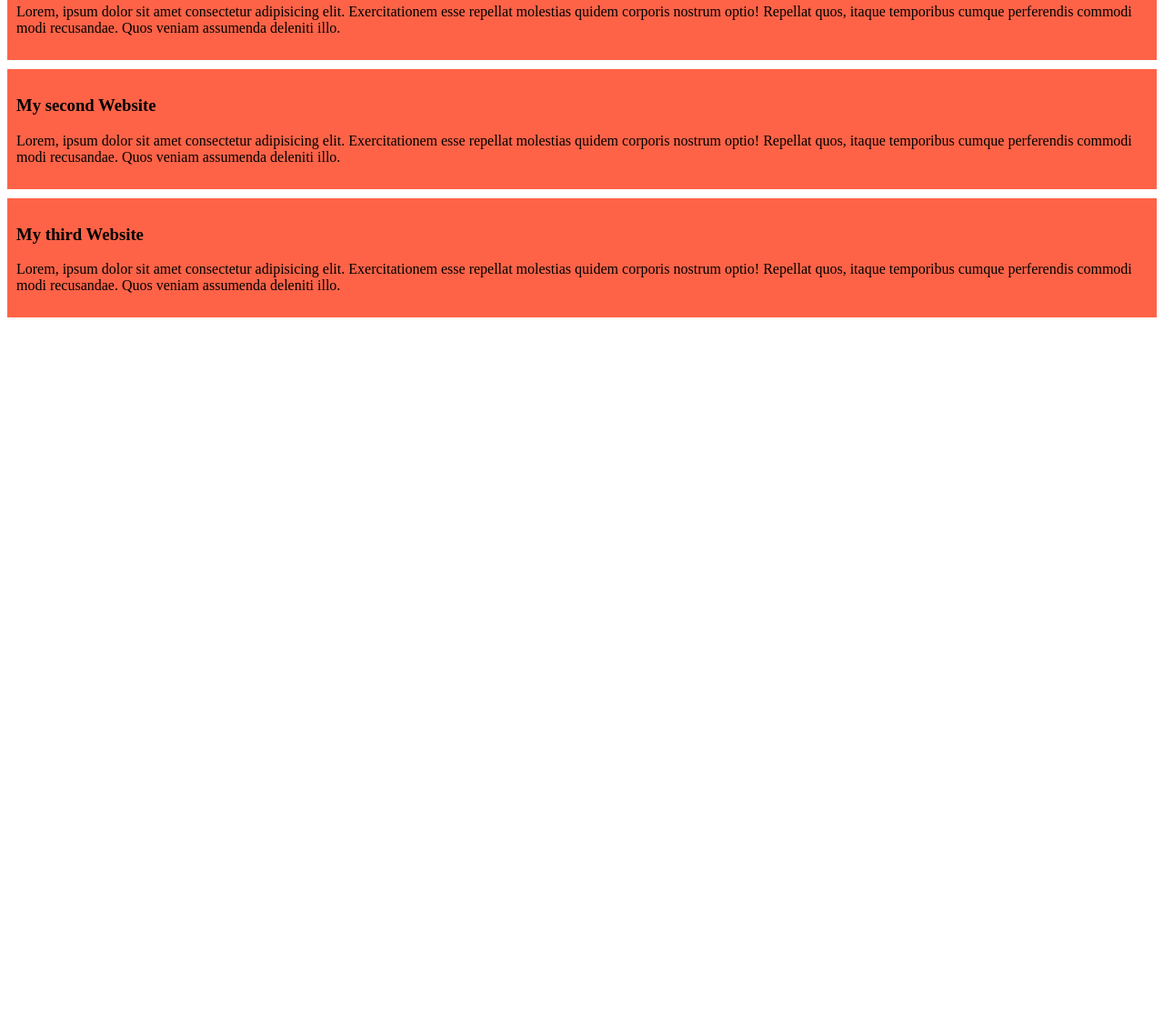
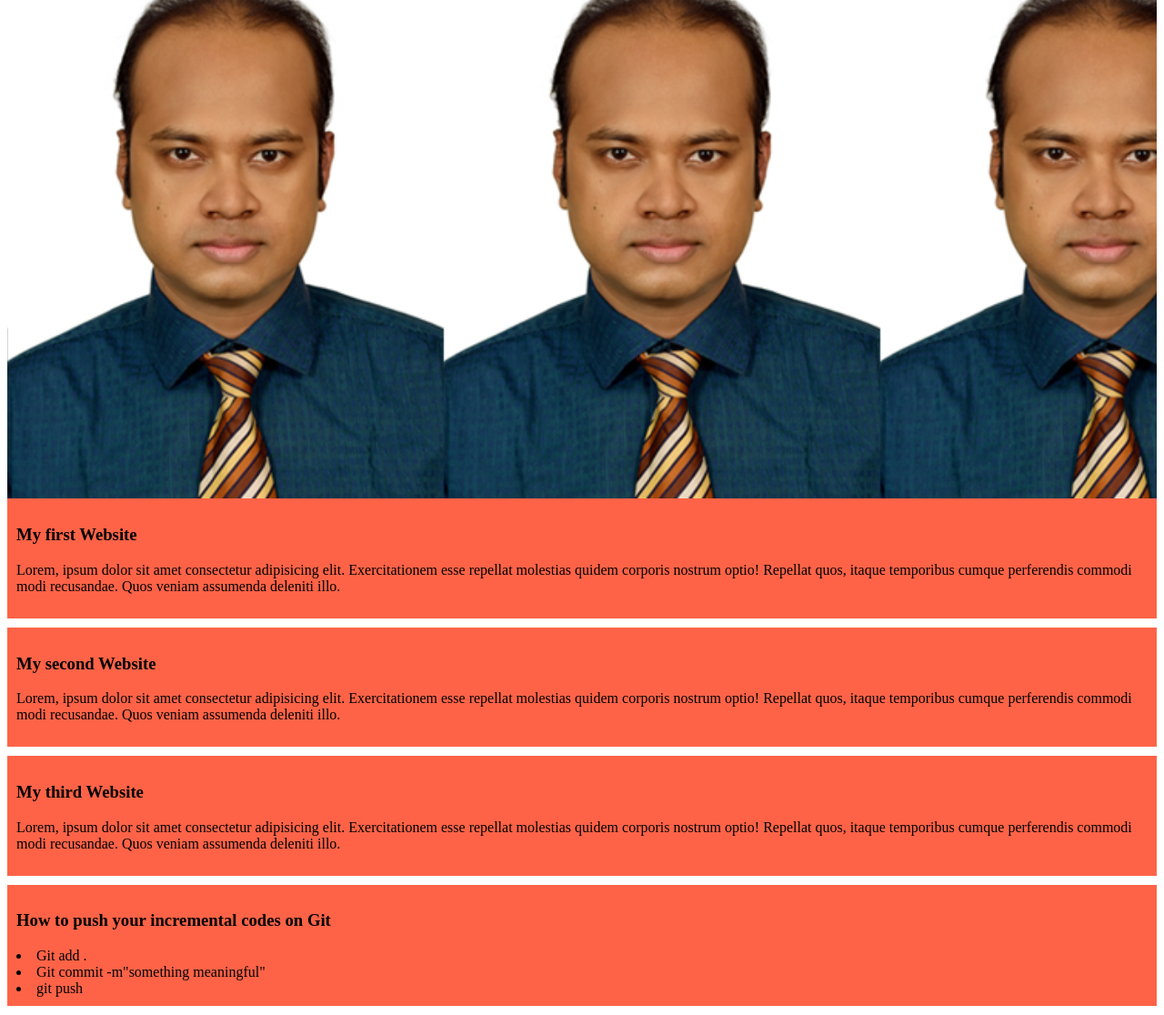
Before and after one commit to smadib70/my-simple-website, a plain HTML site: page index.html in a window 1280 px wide. Shown: the part 73-1189 px from the top of the page at 91% size. Before the commit the page ends 800 px from the top, so only its background shows below. Drawn offline with Linux system fonts and the light colour scheme.

Commit message:
Another test with my own image

```diff
--- a/index.html
+++ b/index.html
@@ -6,7 +6,11 @@
     <title>My Simple Website</title>
     <link rel="stylesheet" href="style/blog.css">
 </head>
+
 <body>
+    <header>
+        <h1>Mohammed Shakil Mahmud</h1>
+    </header>
     <div>
         <h3>My first Website</h3>
         <p>Lorem, ipsum dolor sit amet consectetur adipisicing elit. Exercitationem esse repellat molestias quidem corporis nostrum optio! Repellat quos, itaque temporibus cumque perferendis commodi modi recusandae. Quos veniam assumenda deleniti illo.</p>
@@ -19,5 +23,11 @@
         <h3>My third Website</h3>
         <p>Lorem, ipsum dolor sit amet consectetur adipisicing elit. Exercitationem esse repellat molestias quidem corporis nostrum optio! Repellat quos, itaque temporibus cumque perferendis commodi modi recusandae. Quos veniam assumenda deleniti illo.</p>
     </div>
+    <div>
+        <h3>How to push your incremental codes on Git</h3>
+        <li>Git add .</li>
+        <li>Git commit -m"something meaningful"</li>
+        <li>git push</li>
+    </div>
 </body>
 </html>
--- a/style/blog.css
+++ b/style/blog.css
@@ -3,3 +3,11 @@ div{
     padding: 10px;
     margin-bottom: 10px;
 }
+header{
+    text-align: center;
+    color: blue;
+    height: 600px;
+    background-image: url(../images/ND-96960.jpg);
+    background-size: contain
+    ;
+}
```
Also changed, not shown: images/ND-96960.jpg (added), 1 other file.
